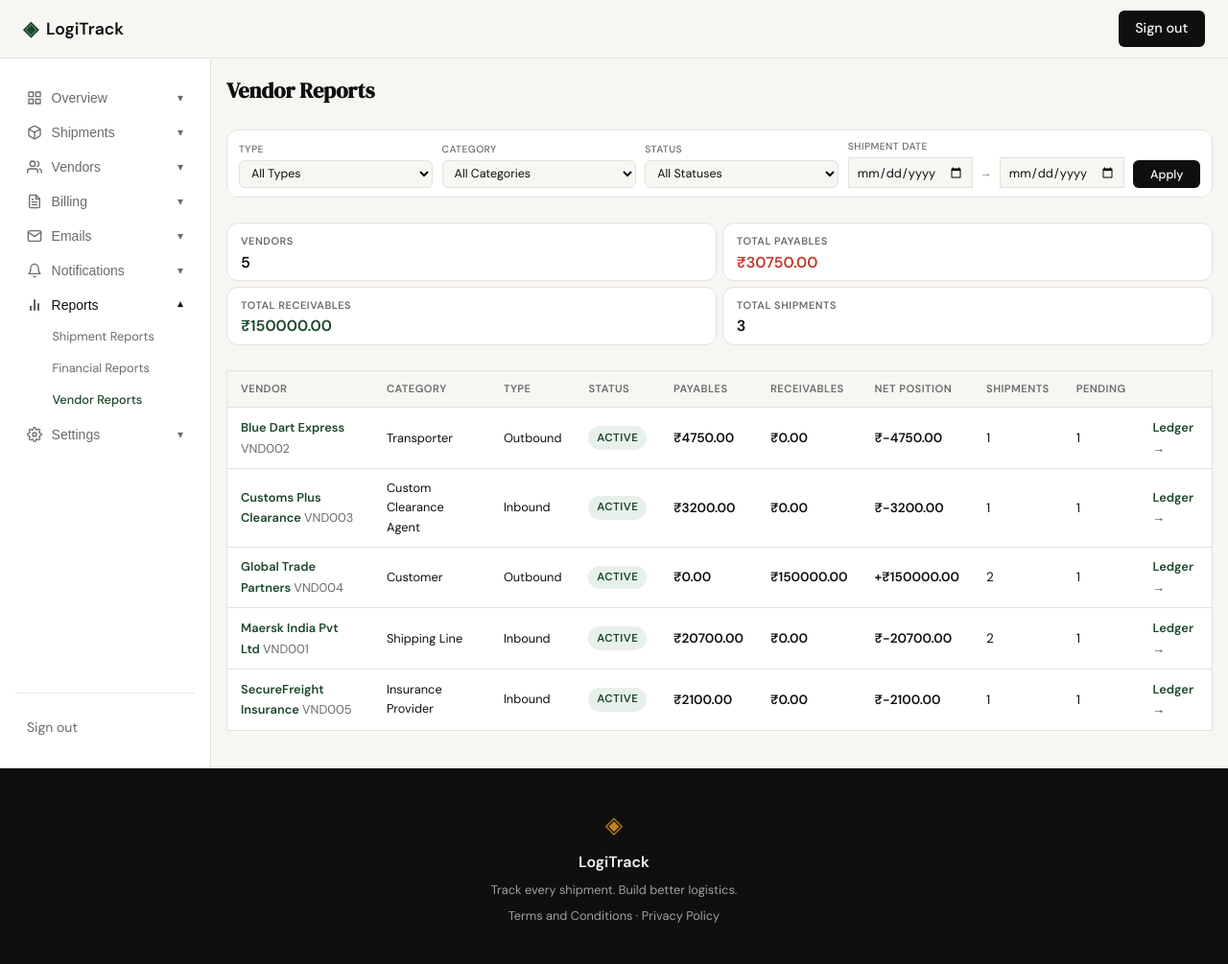
After one commit to kapilkd/logitrack, a Flask app: page /reports/vendors in a window 1280 px wide. The commit adds this page. Shown: the whole page at 96% size. Run offline with Flask 3, Linux system fonts and the light colour scheme; the visitor is signed in with stand-in values (Sample User, id 1); data comes from the database, SQL or seed files in the repository.

Commit message:
vendor reports

```diff
--- a/app.py
+++ b/app.py
@@ -42,7 +42,7 @@ from database.db import (
     get_emails_by_thread, upsert_ai_processing, get_ai_processing,
     get_user_by_id as get_user_row_by_id, update_user_profile, update_user_password,
 )
-from database.queries import get_user_by_id, get_summary_stats, get_recent_transactions, get_category_breakdown, get_filtered_vendors, get_billing_stats, get_shipment_billing_list, get_recent_alerts, get_shipment_bill_vendors, get_emails_with_shipment_links, get_vendor_ledger, get_vendor_ledger_stats, get_shipment_report_rows, get_report_summary_stats, get_expense_link_summary, get_monthly_expense_trend
+from database.queries import get_user_by_id, get_summary_stats, get_recent_transactions, get_category_breakdown, get_filtered_vendors, get_billing_stats, get_shipment_billing_list, get_recent_alerts, get_shipment_bill_vendors, get_emails_with_shipment_links, get_vendor_ledger, get_vendor_ledger_stats, get_shipment_report_rows, get_report_summary_stats, get_expense_link_summary, get_monthly_expense_trend, get_vendor_report_rows, get_vendor_report_summary
 from gmail_utils import (
     GMAIL_AVAILABLE, SCOPES, credentials_file_exists,
     encrypt_token, decrypt_token, sync_inbox, send_gmail, parse_message,
@@ -1139,6 +1139,55 @@ def financial_reports():
     )
 
 
+@app.route("/reports/vendors")
+def vendor_reports():
+    if not session.get("user_id"):
+        return redirect(url_for("login"))
+    uid = session["user_id"]
+    user = get_user_by_id(uid)
+    if user is None:
+        session.clear()
+        return redirect(url_for("login"))
+
+    vendor_type     = request.args.get("vendor_type",     "").strip() or None
+    vendor_category = request.args.get("vendor_category", "").strip() or None
+    vendor_status   = request.args.get("vendor_status",   "").strip() or None
+    from_date       = request.args.get("from_date",       "").strip() or None
+    to_date         = request.args.get("to_date",         "").strip() or None
+
+    summary = get_vendor_report_summary(
+        uid,
+        vendor_type=vendor_type, vendor_category=vendor_category,
+        vendor_status=vendor_status, from_date=from_date, to_date=to_date,
+    )
+    vendors = get_vendor_report_rows(
+        uid,
+        vendor_type=vendor_type, vendor_category=vendor_category,
+        vendor_status=vendor_status, from_date=from_date, to_date=to_date,
+    )
+
+    return render_template(
+        "vendor_reports.html",
+        user=user,
+        summary=summary,
+        vendors=vendors,
+        vendor_type=vendor_type or "",
+        vendor_category=vendor_category or "",
+        vendor_status=vendor_status or "",
+        from_date=from_date or "",
+        to_date=to_date or "",
+        VENDOR_TYPES=["INBOUND", "OUTBOUND"],
+        VENDOR_CATEGORIES=[
+            "AIR_CARRIER", "BILLING_PARTNER", "CONSIGNEE", "COURIER_PARTNER",
+            "CUSTOM_CLEARANCE_AGENT", "CUSTOMER", "FREIGHT_FORWARDER",
+            "INSURANCE_PROVIDER", "LOCAL_TRANSPORT", "OTHER", "PACKAGING_VENDOR",
+            "PORT_AGENT", "SHIPPER", "SHIPPING_LINE", "TRANSPORTER", "WAREHOUSE",
+        ],
+        VENDOR_STATUSES=["ACTIVE", "INACTIVE", "BLOCKED"],
+        active_section="reports",
+    )
+
+
 @app.route("/settings")
 def settings():
     return redirect(url_for("settings_company_profile"))
--- a/static/css/reports.css
+++ b/static/css/reports.css
@@ -166,3 +166,49 @@
     grid-template-columns: 1fr;
   }
 }
+
+.reports-inline-filter {
+  background: var(--paper-card);
+  border: 1px solid var(--border);
+  border-radius: var(--radius-md);
+  padding: 0.55rem 0.75rem;
+  margin-bottom: 1.25rem;
+}
+
+.reports-inline-filter form {
+  display: flex;
+  flex-wrap: wrap;
+  align-items: flex-end;
+  gap: 0.6rem;
+}
+
+.reports-inline-filter .billing-filter-group {
+  flex: 1 1 140px;
+  min-width: 120px;
+}
+
+.reports-inline-filter .billing-filter-group--date {
+  flex: 0 0 auto;
+}
+
+.reports-inline-filter .billing-filter-select {
+  width: 100%;
+}
+
+.reports-inline-filter .billing-filter-btn {
+  flex: 0 0 auto;
+  width: auto;
+  padding: 0 1.1rem;
+  align-self: flex-end;
+}
+
+.reports-inline-filter .billing-filter-clear {
+  align-self: flex-end;
+  line-height: 1.8rem;
+}
+
+@media (max-width: 900px) {
+  .reports-inline-filter .billing-filter-group {
+    flex: 1 1 100%;
+  }
+}
--- a/templates/_sidebar.html
+++ b/templates/_sidebar.html
@@ -135,7 +135,7 @@
       <div class="sidebar-sub-nav">
         <a href="{{ url_for('reports') }}" class="sidebar-sub-link{% if request.endpoint == 'reports' %} sidebar-sub-link--active{% endif %}">Shipment Reports</a>
         <a href="{{ url_for('financial_reports') }}" class="sidebar-sub-link{% if request.endpoint == 'financial_reports' %} sidebar-sub-link--active{% endif %}">Financial Reports</a>
-        <a href="#" class="sidebar-sub-link">Vendor Reports</a>
+        <a href="{{ url_for('vendor_reports') }}" class="sidebar-sub-link{% if request.endpoint == 'vendor_reports' %} sidebar-sub-link--active{% endif %}">Vendor Reports</a>
       </div>
     </div>
 
--- /dev/null
+++ b/templates/vendor_reports.html
@@ -0,0 +1,151 @@
+{% extends "base.html" %}
+{% block title %}Vendor Reports — LogiTrack{% endblock %}
+{% block head %}
+<link rel="stylesheet" href="{{ url_for('static', filename='css/profile.css') }}" />
+<link rel="stylesheet" href="{{ url_for('static', filename='css/billing.css') }}" />
+<link rel="stylesheet" href="{{ url_for('static', filename='css/vendors.css') }}" />
+<link rel="stylesheet" href="{{ url_for('static', filename='css/reports.css') }}" />
+{% endblock %}
+{% block content %}
+<div class="profile-shell">
+  {% include '_sidebar.html' %}
+
+  <section class="profile-section">
+    <div class="profile-container">
+
+      <h2 class="reports-page-title">Vendor Reports</h2>
+
+      <!-- Filter bar -->
+      <div class="reports-inline-filter">
+        <form method="get" action="{{ url_for('vendor_reports') }}">
+          <div class="billing-filter-group">
+            <label class="billing-filter-label" for="filterType">Type</label>
+            <select class="billing-filter-select" name="vendor_type" id="filterType">
+              <option value="">All Types</option>
+              {% for t in VENDOR_TYPES %}
+              <option value="{{ t }}" {% if vendor_type == t %}selected{% endif %}>{{ t | title }}</option>
+              {% endfor %}
+            </select>
+          </div>
+          <div class="billing-filter-group">
+            <label class="billing-filter-label" for="filterCategory">Category</label>
+            <select class="billing-filter-select" name="vendor_category" id="filterCategory">
+              <option value="">All Categories</option>
+              {% for c in VENDOR_CATEGORIES %}
+              <option value="{{ c }}" {% if vendor_category == c %}selected{% endif %}>{{ c | replace('_', ' ') | title }}</option>
+              {% endfor %}
+            </select>
+          </div>
+          <div class="billing-filter-group">
+            <label class="billing-filter-label" for="filterStatus">Status</label>
+            <select class="billing-filter-select" name="vendor_status" id="filterStatus">
+              <option value="">All Statuses</option>
+              {% for s in VENDOR_STATUSES %}
+              <option value="{{ s }}" {% if vendor_status == s %}selected{% endif %}>{{ s | title }}</option>
+              {% endfor %}
+            </select>
+          </div>
+          <div class="billing-filter-group billing-filter-group--date">
+            <label class="billing-filter-label">Shipment Date</label>
+            <div class="reports-filter-dates">
+              <input type="date" class="reports-filter-date-input" name="from_date"
+                value="{{ from_date }}" placeholder="From">
+              <span class="reports-filter-date-sep">→</span>
+              <input type="date" class="reports-filter-date-input" name="to_date"
+                value="{{ to_date }}" placeholder="To">
+            </div>
+          </div>
+          <button type="submit" class="billing-filter-btn">Apply</button>
+          {% if vendor_type or vendor_category or vendor_status or from_date or to_date %}
+          <a href="{{ url_for('vendor_reports') }}" class="billing-filter-clear">Clear filters</a>
+          {% endif %}
+        </form>
+      </div>
+
+      <!-- Summary cards -->
+      <div class="billing-stats-grid" style="margin-bottom: 1.25rem;">
+        <div class="stat-card billing-stat-card">
+          <span class="stat-label">Vendors</span>
+          <span class="stat-value">{{ summary.vendor_count }}</span>
+        </div>
+        <div class="stat-card billing-stat-card">
+          <span class="stat-label">Total Payables</span>
+          <span class="stat-value amount-payable">₹{{ "%.2f"|format(summary.total_payable) }}</span>
+        </div>
+        <div class="stat-card billing-stat-card">
+          <span class="stat-label">Total Receivables</span>
+          <span class="stat-value amount-receivable">₹{{ "%.2f"|format(summary.total_receivable) }}</span>
+        </div>
+        <div class="stat-card billing-stat-card">
+          <span class="stat-label">Total Shipments</span>
+          <span class="stat-value">{{ summary.total_shipments }}</span>
+        </div>
+      </div>
+
+      <!-- Vendor table -->
+      <div class="reports-table-card">
+        {% if not vendors %}
+        <div class="billing-empty">
+          <p>No vendors found for the selected filters.</p>
+          {% if vendor_type or vendor_category or vendor_status or from_date or to_date %}
+          <a href="{{ url_for('vendor_reports') }}">Clear filters</a>
+          {% endif %}
+        </div>
+        {% else %}
+        <table class="reports-table">
+          <thead>
+            <tr>
+              <th>Vendor</th>
+              <th>Category</th>
+              <th>Type</th>
+              <th>Status</th>
+              <th>Payables</th>
+              <th>Receivables</th>
+              <th>Net Position</th>
+              <th>Shipments</th>
+              <th>Pending</th>
+              <th></th>
+            </tr>
+          </thead>
+          <tbody>
+            {% for v in vendors %}
+            <tr>
+              <td>
+                <a href="{{ url_for('vendor_ledger', vendor_id=v.vendor_id) }}" class="reports-shipment-link">
+                  {{ v.vendor_name }}
+                </a>
+                <span class="reports-route">{{ v.vendor_code }}</span>
+              </td>
+              <td class="reports-route">{{ v.vendor_category | replace('_', ' ') | title }}</td>
+              <td class="reports-route">{{ v.vendor_type | title }}</td>
+              <td>
+                <span class="vendor-status-badge vendor-status-badge--{{ v.status | lower }}">
+                  {{ v.status | title }}
+                </span>
+              </td>
+              <td class="reports-amount amount-payable">₹{{ "%.2f"|format(v.total_payable) }}</td>
+              <td class="reports-amount amount-receivable">₹{{ "%.2f"|format(v.total_receivable) }}</td>
+              <td class="reports-amount
+                {%- if v.net_position > 0 %} reports-net-positive
+                {%- elif v.net_position < 0 %} reports-net-negative
+                {%- else %} reports-net-zero{% endif %}">
+                {% if v.net_position > 0 %}+{% endif %}₹{{ "%.2f"|format(v.net_position) }}
+              </td>
+              <td>{{ v.shipment_count }}</td>
+              <td>{{ v.pending_count }}</td>
+              <td>
+                <a href="{{ url_for('vendor_ledger', vendor_id=v.vendor_id) }}" class="reports-shipment-link">
+                  Ledger →
+                </a>
+              </td>
+            </tr>
+            {% endfor %}
+          </tbody>
+        </table>
+        {% endif %}
+      </div>
+
+    </div>
+  </section>
+</div>
+{% endblock %}
```
Also changed, not shown: database/queries.py (+108 -0 lines), .claude/settings.local.json, .claude/specs/reports/03-vendor-reports.md (added).
